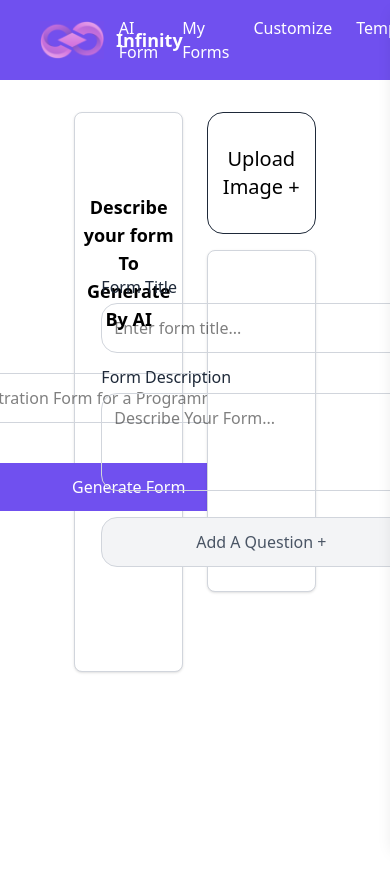
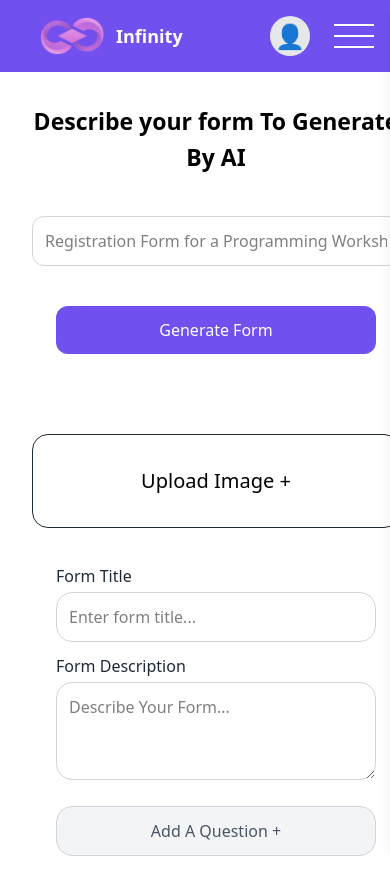
Before and after one commit to Mohammed5798/form-generator, a React (Vite) app in the folder frontend/: page /formAI in a window 390 px wide. Shown: the top 894 px of the page. Before the commit the page ends 844 px from the top, so only its background shows below. Built offline with nearby package versions, Linux system fonts and the light colour scheme.

Commit message:
Form Ai Responsive

```diff
--- a/frontend/src/components/Header.jsx
+++ b/frontend/src/components/Header.jsx
@@ -1,3 +1,4 @@
+import '../style/App.css';
 import { CgTemplate } from "react-icons/cg";
 import { FaBrain } from "react-icons/fa6";
 import { MdDashboardCustomize } from "react-icons/md";
@@ -34,7 +35,7 @@ const Header = () => {
           <img src="/logo.png" alt="user" className="w-16" />
           <span className="font-bold text-lg">Infinity</span>
         </div>
-            <div className="flex space-x-6">
+            <div className="list flex space-x-6">
                 <a href="/main" className="hover:underline">AI Form</a>
                 <a href="#" className="hover:underline">My Forms</a>
                 <a href="#" className="hover:underline">Customize</a>
--- a/frontend/src/pages/FormAiPage.jsx
+++ b/frontend/src/pages/FormAiPage.jsx
@@ -1,3 +1,4 @@
+import '../style/App.css';
 import React from "react";
 import Header from "../components/Header";
 
@@ -6,29 +7,29 @@ const FormAiPage = () => {
     <div className="min-h-screen flex flex-col">
         <Header />
 
-        <div className="flex flex-1 justify-center items-start p-8 space-x-6">
+        <div className="continer flex flex-1 justify-center items-start p-8 space-x-6">
             {/* Left Side */}
-            <div className="bg-white rounded-lg py-20 shadow flex flex-col items-center space-y-10 border border-gray-300 w-1/3">
+            <div className="left bg-white rounded-lg px-[15px] py-20 shadow flex flex-col items-center space-y-10 border border-gray-300 w-1/3">
             <h2 className="text-lg font-bold text-center">Describe your form To Generate By AI</h2>
             <input
                 placeholder="Registration Form for a Programming Workshop"
-                className="w-92 p-3 rounded-xl border border-gray-300 focus:outline-none focus:border-[#6040DF]"
+                className="w-full max-w-sm p-3 rounded-xl border border-gray-300 focus:outline-none focus:border-[#6040DF]"
                 required
                 />
-                <button className="bg-[#7050EF] text-white rounded-xl w-80 p-3 mb-20 hover:bg-[#7000EF]">
+            <button className="bg-[#7050EF] text-white rounded-xl w-full max-w-xs p-3 mb-20 hover:bg-[#7000EF]">
             Generate Form
             </button>
             </div>
 
             {/* Right Side*/}
-            <div className="flex flex-col items-center space-y-4 w-1/3">
+            <div className="w-full max-w-sm space-y-3">
 
             <button className="text-black rounded-2xl text-xl w-full py-8 hover:bg-gray-200 border border-gray-800 flex justify-center"
             >
                 Upload Image +
             </button>
 
-                <div className="bg-white rounded-lg p-6 shadow flex flex-col items-center space-y-4 border border-gray-300 w-full">
+                <div className="right bg-white rounded-lg p-6 shadow flex flex-col items-center space-y-4 border border-gray-300 w-full">
                     <div className="w-80 space-y-3">
                         <div>
                             <label className="text-gray-800 text-md">Form Title</label>
@@ -55,7 +56,6 @@ const FormAiPage = () => {
                     </div>
                 </div>
             </div>
-
         </div>
     </div>
     );
--- a/frontend/src/style/App.css
+++ b/frontend/src/style/App.css
@@ -18,7 +18,7 @@
     }
 }
 
-/*header Burger icon*/
+/*header */
 nav .burger span{
     display: block;
     width: 40px;
@@ -31,6 +31,7 @@ nav .burger span:not(:last-child){
 .mobile-menu {
     width: 250px;
     position: absolute;
+    top: 72px;
     left: 100%;
     background-color: #d9d9d9;
     padding: 20px;
@@ -54,3 +55,24 @@ nav .burger span:not(:last-child){
         margin-left: auto;
     }
 }
+/*Form AI Page*/
+@media (max-width: 970px) {
+    .continer {
+        flex-direction: column;
+        margin: auto;
+    }
+    .continer h2{
+        font-size: 23px
+    }
+    .left {
+        padding: 0;
+        border: none;
+        width: 100%;
+        box-shadow: none;
+    }
+    .right{
+        box-shadow: none;
+        width: 100%;
+        border: none;
+    }
+}
```
Lines whose indentation alone changed are shown as unchanged.
